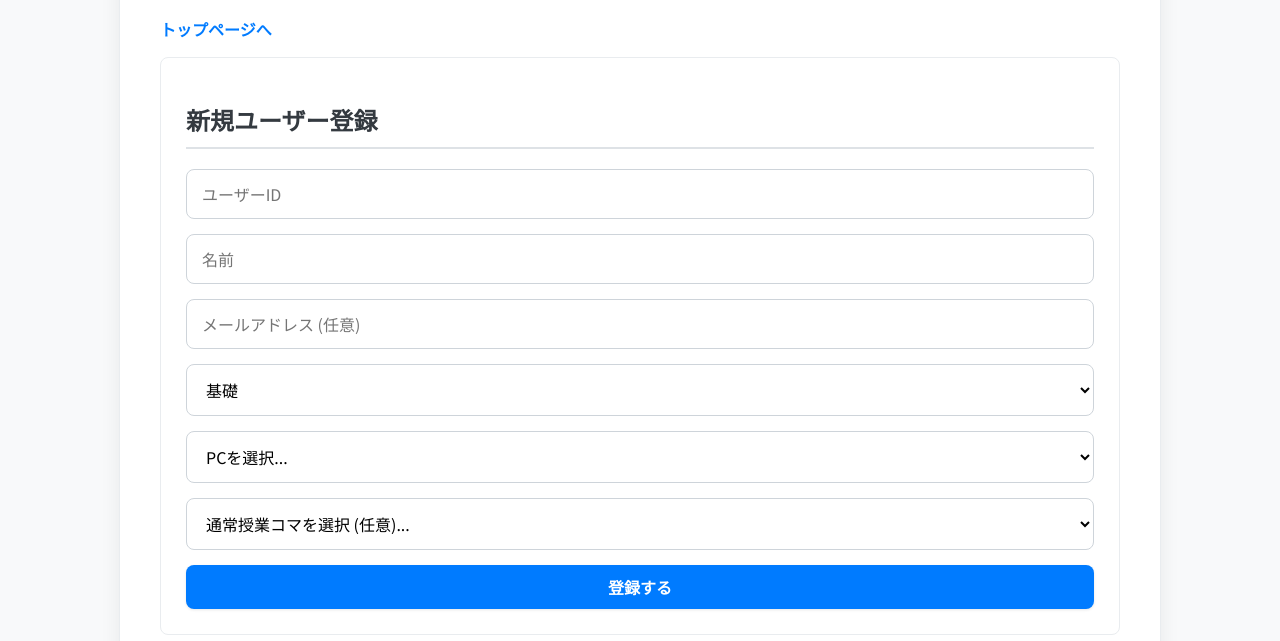
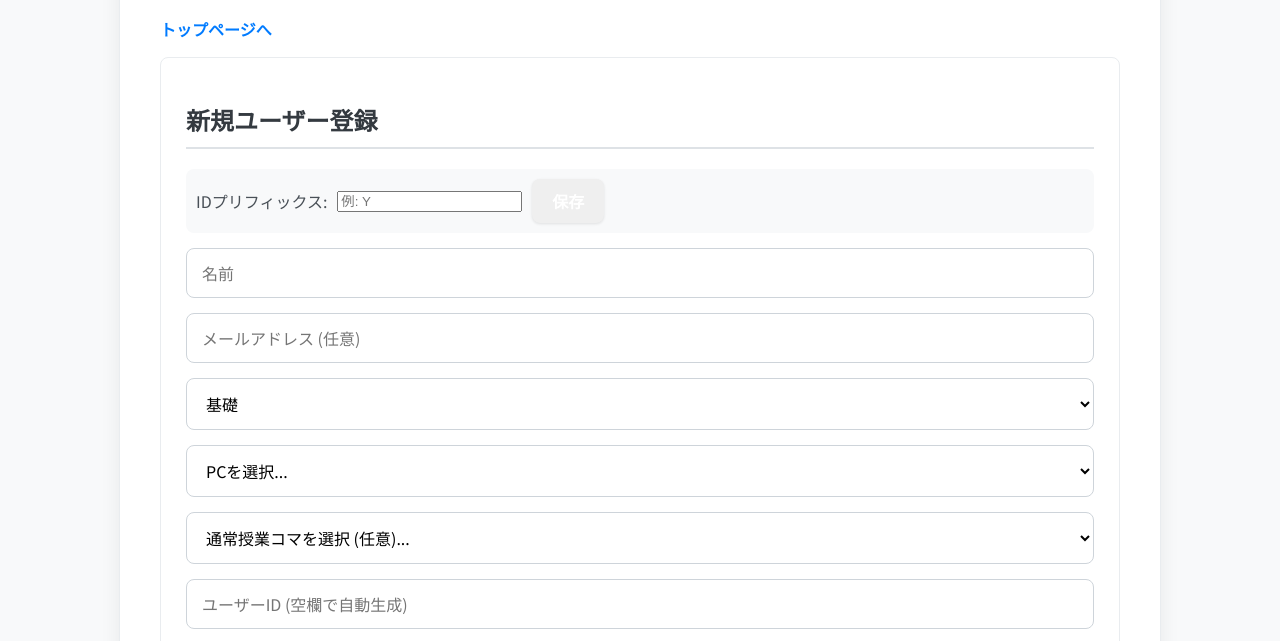
Before and after one commit to IBA-HOK/user_attendance_record, a website: page public/users.html in a window 1280 px wide. Shown: the part 136-777 px from the top of the page. Drawn offline with Linux system fonts and the light colour scheme; no server answers.

Commit message:
Update users.html

```diff
--- a/public/users.html
+++ b/public/users.html
@@ -1,14 +1,31 @@
 <!DOCTYPE html>
 <html lang="ja">
-
 <head>
-    <link rel="icon" href="/favicon.ico">
     <meta charset="UTF-8">
     <meta name="viewport" content="width=device-width, initial-scale=1.0">
     <title>ユーザー管理</title>
     <link rel="stylesheet" href="styles.css">
+    <style>
+        /* この画面専用のスタイル */
+        .id-input-group {
+            display: flex;
+            gap: 10px;
+            align-items: center;
+        }
+        .id-input-group input {
+            flex-grow: 1;
+        }
+        .prefix-setting-group {
+            display: flex;
+            gap: 10px;
+            align-items: center;
+            margin-bottom: 15px;
+            padding: 10px;
+            background-color: #f8f9fa;
+            border-radius: 8px;
+        }
+    </style>
 </head>
-
 <body>
 <div class="container">
     <h1>ユーザー管理</h1>
@@ -16,8 +33,14 @@
 
     <div class="form-container">
         <h2>新規ユーザー登録</h2>
+
+        <div class="prefix-setting-group">
+            <label for="id-prefix">IDプリフィックス:</label>
+            <input type="text" id="id-prefix" placeholder="例: Y">
+            <button type="button" id="save-prefix-btn">保存</button>
+        </div>
+
         <form id="user-form">
-                <input type="text" id="user-id" placeholder="ユーザーID" required>
             <input type="text" id="name" placeholder="名前" required>
             <input type="email" id="email" placeholder="メールアドレス (任意)">
             <select id="user-level" required>
@@ -32,6 +55,9 @@
             <select id="default-slot">
                 <option value="">通常授業コマを選択 (任意)...</option>
             </select>
+            <div class="id-input-group">
+                <input type="text" id="user-id" placeholder="ユーザーID (空欄で自動生成)">
+            </div>
             <button type="submit">登録する</button>
         </form>
         <p id="message" class="message"></p>
@@ -96,5 +122,4 @@
 
 <script src="users.js"></script>
 </body>
-
 </html>
```
Lines whose indentation alone changed are shown as unchanged.
